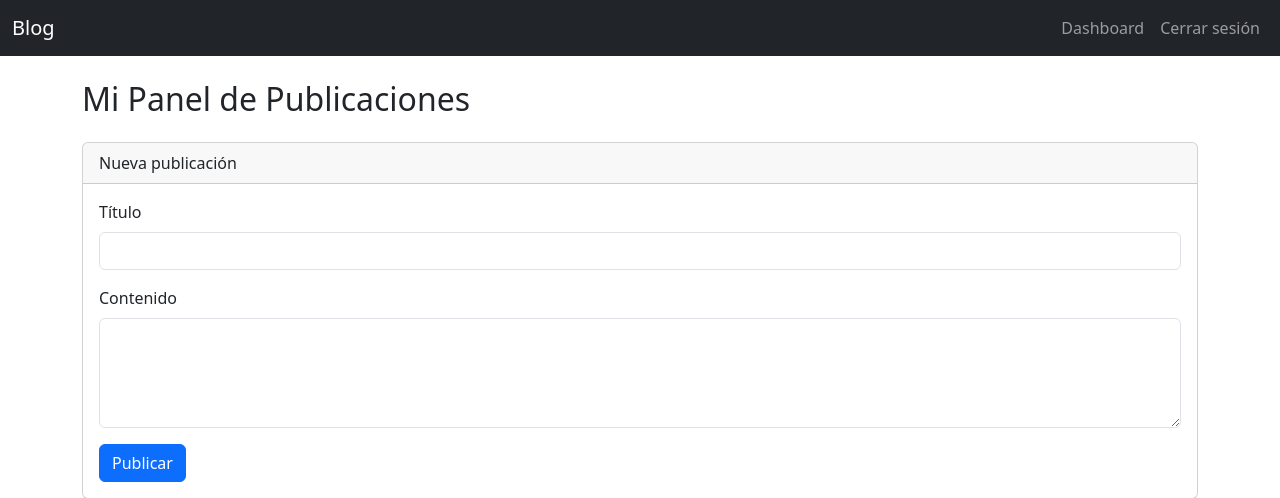
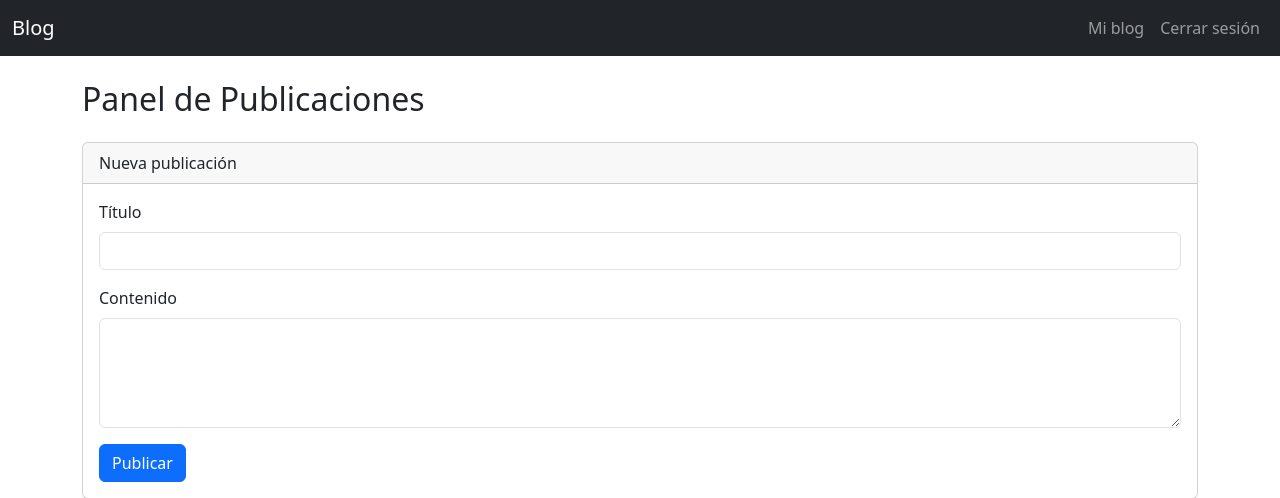
Before and after one commit to MarielaCL21/EXAMEN2, a Flask app: page /dashboard in a window 1280 px wide. Shown: the top 498 px of the page. Run offline with Flask 3, Linux system fonts and the light colour scheme; a user stored in the database is signed in; data comes from the database, SQL or seed files in the repository.

Commit message:
SEGUNDO  commit

```diff
--- a/templates/base.html
+++ b/templates/base.html
@@ -2,7 +2,7 @@
 <html lang="es">
 <head>
     <meta charset="UTF-8">
-    <title>{% block title %}Mi Blog{% endblock %}</title>
+    <title>{% block title %}MI BLOG PERSONAL{% endblock %}</title>
     <link href="https://cdn.jsdelivr.net/npm/bootstrap@5.3.0/dist/css/bootstrap.min.css" rel="stylesheet">
 </head>
 <body>
@@ -14,7 +14,7 @@
             <ul class="navbar-nav ms-auto">
                 {% if current_user.is_authenticated %}
                     <li class="nav-item">
-                        <a class="nav-link" href="{{ url_for('dashboard') }}">Dashboard</a>
+                        <a class="nav-link" href="{{ url_for('dashboard') }}">Mi blog</a>
                     </li>
                     <li class="nav-item">
                         <a class="nav-link" href="{{ url_for('logout') }}">Cerrar sesión</a>
--- a/templates/dashboard.html
+++ b/templates/dashboard.html
@@ -3,7 +3,7 @@
 {% block title %}Mi Panel - Blog{% endblock %}
 
 {% block content %}
-<h2 class="mb-4">Mi Panel de Publicaciones</h2>
+<h2 class="mb-4"> Panel de Publicaciones</h2>
 
 <!-- Formulario para crear una nueva publicación -->
 <div class="card mb-4">
--- a/templates/register.html
+++ b/templates/register.html
@@ -19,5 +19,5 @@
     <button type="submit" class="btn btn-success">Registrarse</button>
 </form>
 
-<p class="mt-3">¿Ya tienes una cuenta? <a href="{{ url_for('login') }}">Inicia sesión</a>.</p>
+<a href="{{ url_for('login') }}">Inicia sesión</a>
 {% endblock %}
```
